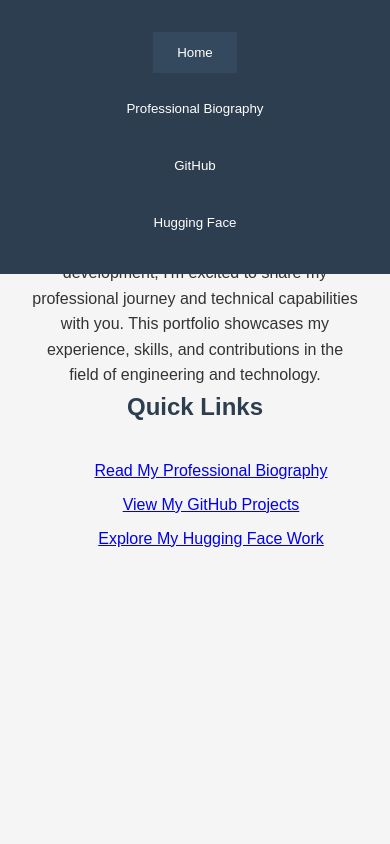
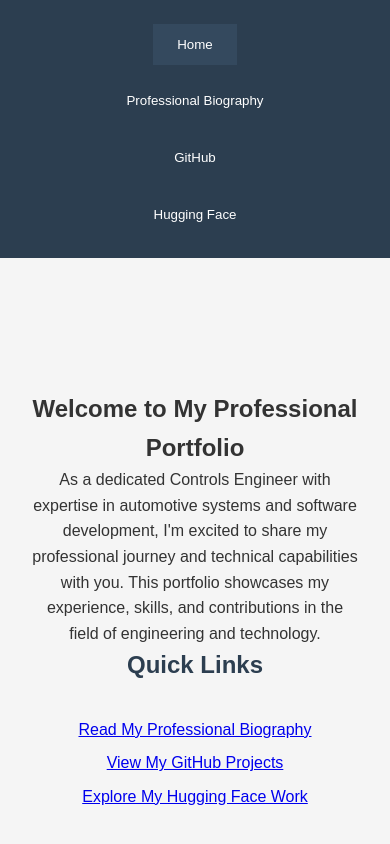
Before and after one commit to JaySinDub/ResumeWebpage, a plain HTML site: page index.html in a window 390 px wide. Drawn offline with Linux system fonts and the light colour scheme.

Commit message:
Fixed header for mobile.

```diff
--- a/styles.css
+++ b/styles.css
@@ -1,3 +1,4 @@
+/* styles.css */
 /* CSS Reset */
 * {
     margin: 0;
@@ -15,10 +16,11 @@ body {
 .main-header {
     background-color: #2c3e50;
     padding: 1rem;
-    position: fixed;
+    position: auto;
     width: 100%;
     top: 0;
     z-index: 1000;
+    transition: all 0.3s ease;
 }
 
 .nav-container {
@@ -68,6 +70,11 @@ body {
 
 .biography-content {
     padding-top: 100px;
+}
+
+/* Technical Skills Styling */
+.technical-skills {
+    margin-top: 30px; /* Added spacing between sections */
 }
 
 .skills-grid {
@@ -120,14 +127,14 @@ h2 {
 /* List Styling */
 ul {
     list-style-type: none;
-    padding-left: 2rem;
+    padding-left: 0rem;
 }
 
 li {
     margin-bottom: 0.5rem;
 }
 
-@media (max-width: 768px) {
+@media (max-width: 760px) {
     .nav-container {
         flex-direction: column;
         align-items: center;
@@ -137,4 +144,9 @@ li {
     .skills-grid {
         grid-template-columns: 1fr !important;
     }
+
+    /* Mobile Header Adjustments */
+    .main-header {
+        padding: 0.5rem; /* Reduced padding for mobile */
+    }
 }
```
Also changed, not shown: Biography.html (+3 -1 lines).
